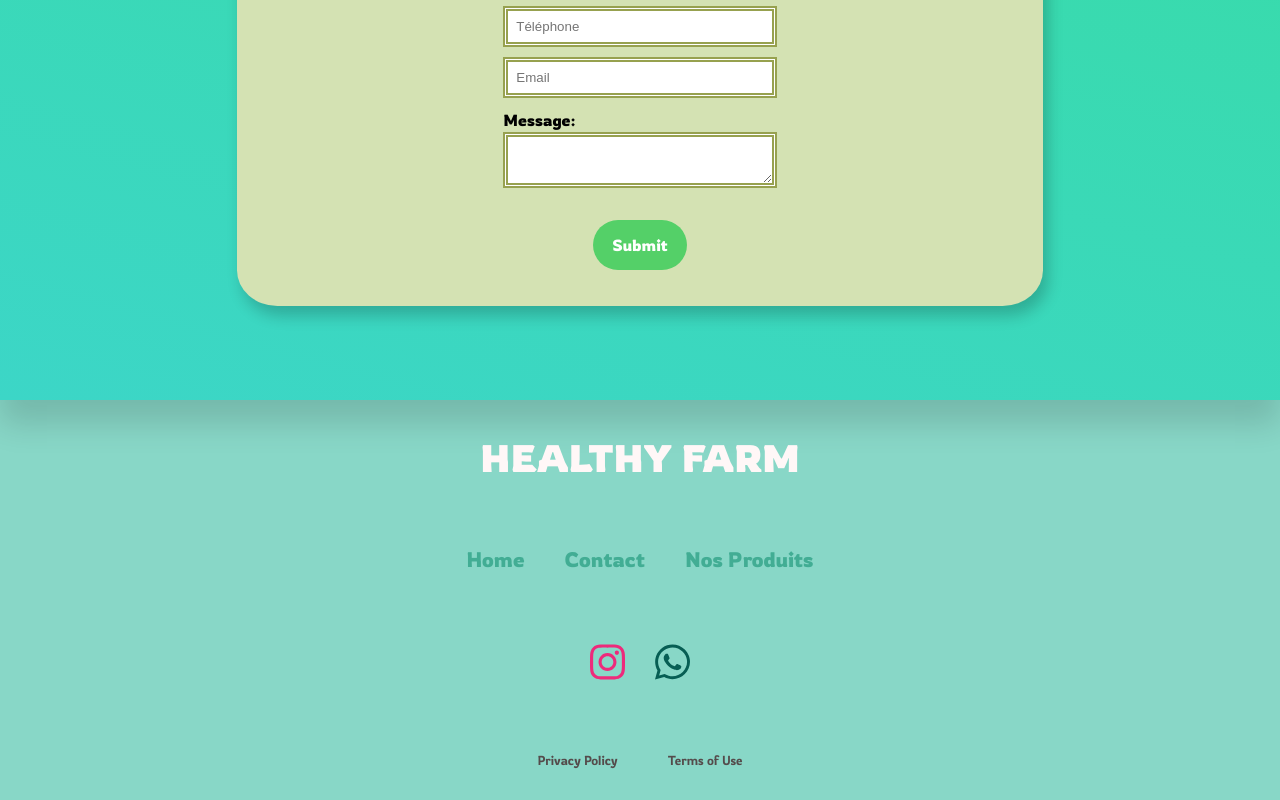
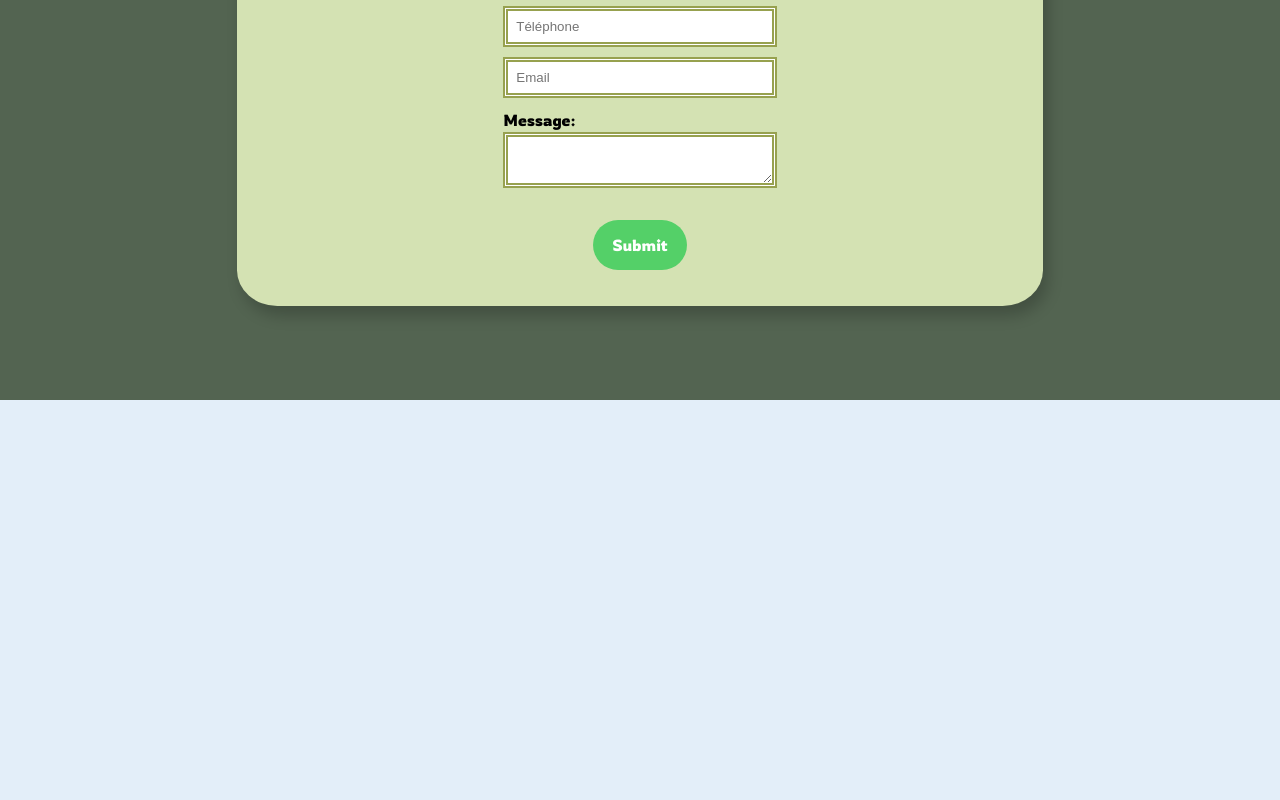
Before and after one commit to Oussa-Err/solid-spork, a React (Vite) app: page /contact in a window 1280 px wide. Shown: the part 870-1670 px from the top of the page. After the commit the page ends 1270 px from the top, so only its background shows below. Built offline with nearby package versions, Linux system fonts and the light colour scheme.

Commit message:
contact bg-color updated

```diff
--- a/src/components/common/contact/contact.css
+++ b/src/components/common/contact/contact.css
@@ -11,7 +11,7 @@
     width: 100%;
     display: flex;
     flex-direction: column;
-    background: linear-gradient(15deg, #3cd6c7, #35e090)
+    background: #536451
 }
 
 .navbar__contact-container {
--- a/src/components/pages/ContactPage.jsx
+++ b/src/components/pages/ContactPage.jsx
@@ -4,7 +4,6 @@ import { Contact, Footer } from '../common'
 const ContactPage = () =>
   <>
     <Contact />
-    <Footer />
   </>
 
 export default ContactPage
```
